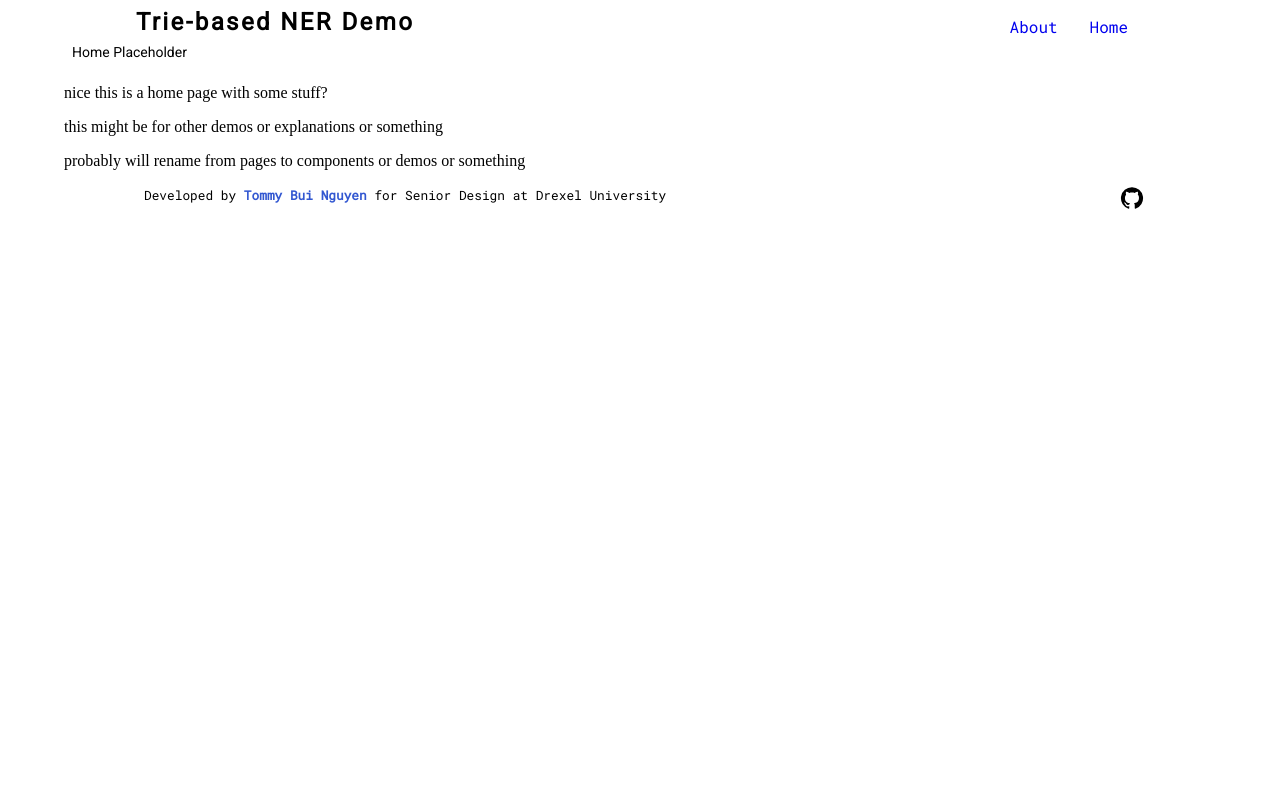
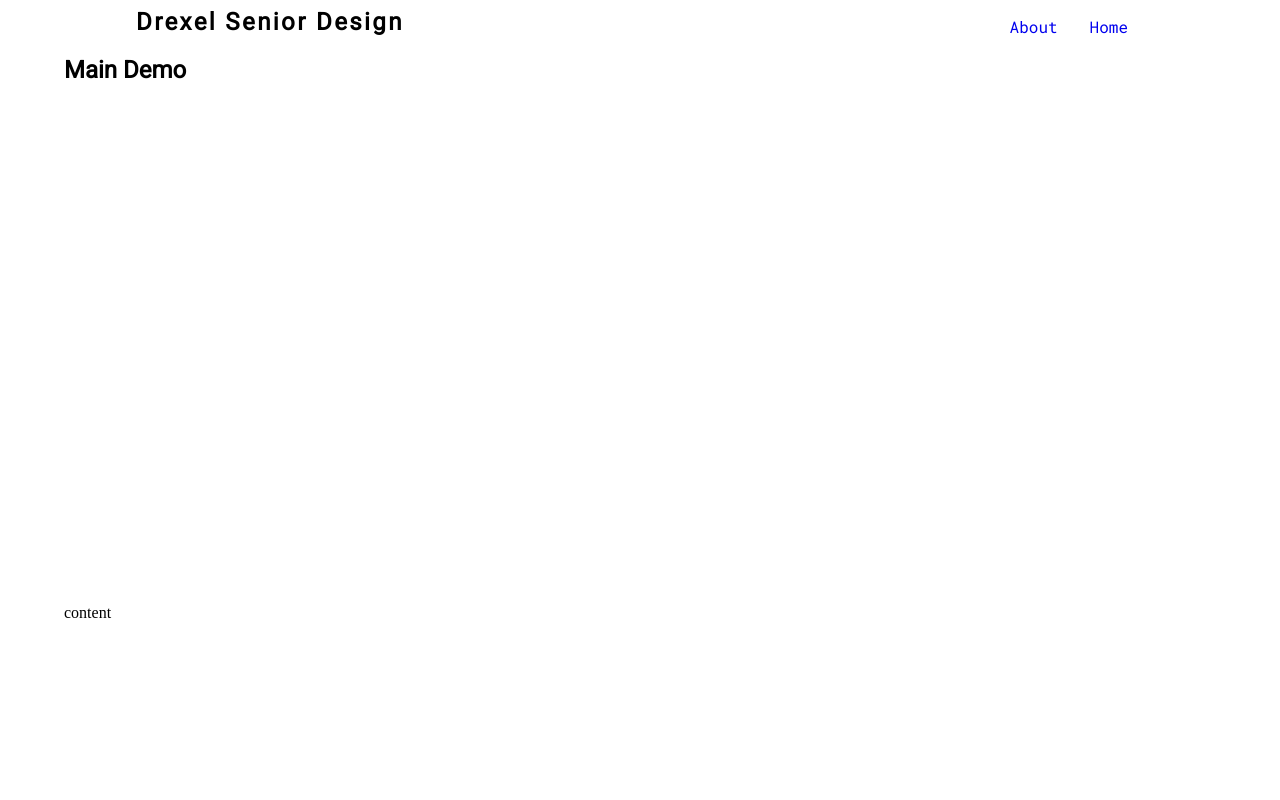
Before and after one commit to tnguyen21/forest, a React (Create React App) app in the folder frontend/: page / in a window 1280 px wide. Shown: the top 800 px of the page. Built offline with nearby package versions, Linux system fonts and the light colour scheme.

Commit message:
add template pages

```diff
--- a/frontend/src/components/App.js
+++ b/frontend/src/components/App.js
@@ -5,15 +5,16 @@ import { Routes, Route } from "react-router-dom";
 import Header from "./common/Header";
 import Footer from "./common/Footer";
 
-import Home from "./pages/Home";
+import MainDemo from "./pages/MainDemo";
+import About from "./pages/About";
 
 function App() {
   return (
     <div className="App">
       <Header />
       <Routes>
-        <Route path="/" element={<Home />} />
-        <Route path="/test" element={<div>placeholder test</div>} />
+        <Route path="/" element={<MainDemo />} />
+        <Route path="/about" element={<About />} />
       </Routes>
       <Footer />
     </div>
--- a/frontend/src/components/common/Footer.jsx
+++ b/frontend/src/components/common/Footer.jsx
@@ -41,7 +41,10 @@ function Footer() {
         <CreditLink href="http://github.com/tnguyen21">
           Tommy Bui Nguyen
         </CreditLink>{" "}
-        for Senior Design at Drexel University
+        for Senior Design at{" "}
+        <CreditLink href="https://drexel.edu/cci/">
+          Drexel University
+        </CreditLink>
       </Credits>
       <SocialIcon href="https://github.com/tnguyen21/trie">
         <GitHubIcon />
--- a/frontend/src/components/common/Header.jsx
+++ b/frontend/src/components/common/Header.jsx
@@ -31,7 +31,7 @@ const StyledLink = styled(Link)`
 function Header() {
   return (
     <HeaderContainer>
-      <Title>Trie-based NER Demo</Title>
+      <Title>Drexel Senior Design</Title>
       <StyledLink to="/">Home</StyledLink>
       <StyledLink to="/about">About</StyledLink>
     </HeaderContainer>
--- /dev/null
+++ b/frontend/src/components/pages/About.jsx
@@ -0,0 +1,23 @@
+import React from "react";
+import styled from "styled-components";
+import Container from "@mui/material/Container";
+
+const PageTitle = styled.h2`
+  font-family: "Roboto", sans-serif;
+  font-size: 1.5rem;
+`;
+
+const Content = styled.div`
+  padding: 500px 0;
+`;
+
+function About() {
+  return (
+    <Container>
+      <PageTitle>About</PageTitle>
+      <Content>content</Content>
+    </Container>
+  );
+}
+
+export default About;
--- a/frontend/src/components/pages/Home.jsx
+++ /dev/null
@@ -1,22 +0,0 @@
-import React from "react";
-import Container from "@mui/material/Container";
-import { styled } from "@mui/material/styles";
-
-const Div = styled("div")(({ theme }) => ({
-  ...theme.typography,
-  backgroundColor: theme.palette.background.paper,
-  padding: theme.spacing(1),
-}));
-
-function Home() {
-  return (
-    <Container>
-      <Div>Home Placeholder</Div>
-      <p>nice this is a home page with some stuff?</p>
-      <p>this might be for other demos or explanations or something</p>
-      <p>probably will rename from pages to components or demos or something</p>
-    </Container>
-  );
-}
-
-export default Home;
--- /dev/null
+++ b/frontend/src/components/pages/MainDemo.jsx
@@ -0,0 +1,23 @@
+import React from "react";
+import styled from "styled-components";
+import Container from "@mui/material/Container";
+
+const PageTitle = styled.h2`
+  font-family: "Roboto", sans-serif;
+  font-size: 1.5rem;got
+`;
+
+const Content = styled.div`
+  padding: 500px 0;
+`;
+
+function MainDemo() {
+  return (
+    <Container>
+      <PageTitle>Main Demo</PageTitle>
+      <Content>content</Content>
+    </Container>
+  );
+}
+
+export default MainDemo;
```
